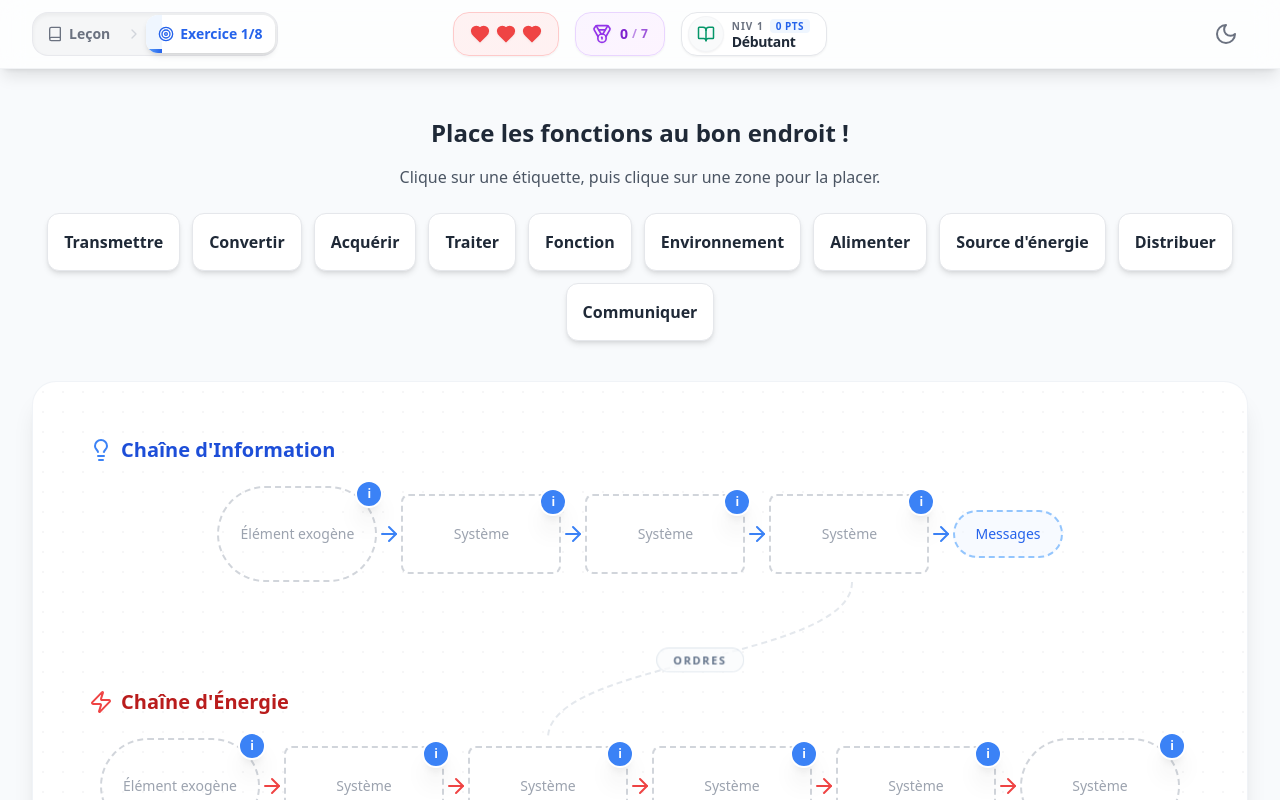
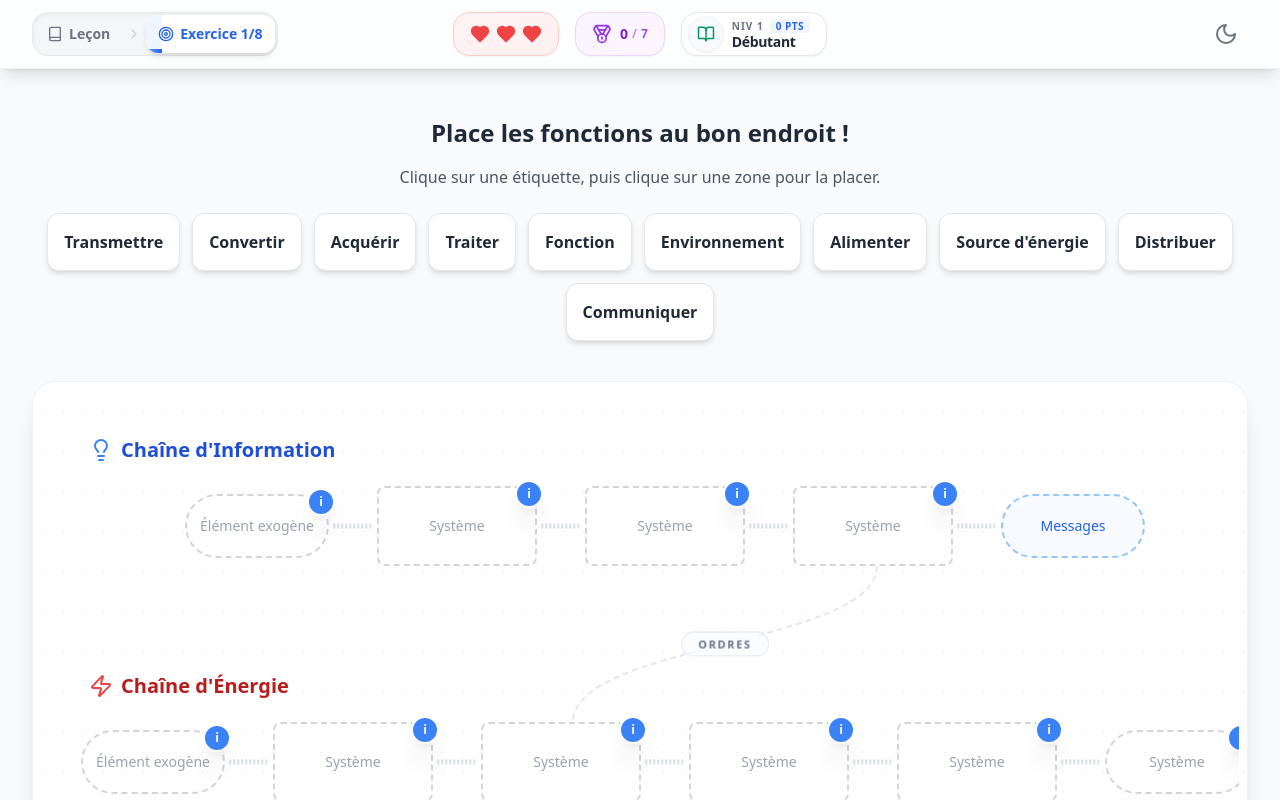
Before and after one commit to DavidT123456789/chaine-info-energie, a Next.js app: page / in a window 1280 px wide. Both pictures are taken after a click on the button "Exercices". Shown: the top 800 px of the page. Built offline with nearby package versions, Linux system fonts and the light colour scheme.

Commit message:
feat: refine visual feedback chains and add cache cleanup to launch script
- Update ChainArrows with dynamic activation when chains are complete\n- Refine styling for drop zones and external elements (Messages)\n- Add .next directory cleanup to lancer-app.bat to prevent build errors

```diff
--- a/components/chaines-info-energie.tsx
+++ b/components/chaines-info-energie.tsx
@@ -102,12 +102,54 @@ const ElementCard = ({ element, isUsed = false, isSelected, darkMode, onClick }:
   )
 }
 
-const ChainArrows = ({ chainType }: { chainType: string }) => {
-  const arrowColor = chainType === "info" ? "text-blue-500" : "text-red-500"
+const ChainArrows = ({ chainType, isActive, darkMode }: { chainType: string, isActive: boolean, darkMode: boolean }) => {
+  const isInfo = chainType === "info"
 
   return (
-    <div className="flex justify-center items-center">
-      <ArrowRight className={`w-6 h-6 ${arrowColor}`} />
+    <div className="flex justify-center items-center w-8 sm:w-10 mx-1 h-8 relative">
+      <svg width="100%" height="100%" viewBox="0 0 100 20" preserveAspectRatio="none" className="pointer-events-none overflow-visible absolute top-1/2 -translate-y-1/2 z-10">
+        <defs>
+          <linearGradient id={`flow-arrow-${chainType}`} x1="0%" y1="0%" x2="100%" y2="0%">
+            <stop offset="0%" stopColor={isInfo ? (darkMode ? "#3b82f6" : "#2563eb") : (darkMode ? "#ef4444" : "#dc2626")} />
+            <stop offset="100%" stopColor={isInfo ? (darkMode ? "#8b5cf6" : "#7c3aed") : (darkMode ? "#f97316" : "#ea580c")} />
+          </linearGradient>
+          <filter id={`glow-arrow-${chainType}`} x="-20%" y="-50%" width="140%" height="200%">
+            <feGaussianBlur stdDeviation="3" result="coloredBlur"/>
+            <feMerge>
+              <feMergeNode in="coloredBlur"/>
+              <feMergeNode in="SourceGraphic"/>
+            </feMerge>
+          </filter>
+        </defs>
+
+        {/* Static dashed cable */}
+        <path
+          d="M 0 10 L 100 10"
+          fill="none"
+          stroke={darkMode ? "rgba(148,163,184,0.15)" : "rgba(148,163,184,0.3)"}
+          strokeWidth="3"
+          strokeDasharray="6 4"
+        />
+
+        {/* Active glowing cable */}
+        {isActive && (
+          <>
+            <path
+              d="M 0 10 L 100 10"
+              fill="none"
+              stroke={`url(#flow-arrow-${chainType})`}
+              strokeWidth="4"
+              filter={`url(#glow-arrow-${chainType})`}
+              className="transition-opacity duration-500"
+            />
+            {/* Particle */}
+            <circle r="4" fill="white" filter={`url(#glow-arrow-${chainType})`}>
+              <animateMotion dur="1s" repeatCount="indefinite" path="M 0 10 L 100 10" rotate="auto" />
+              <animate attributeName="opacity" values="0;1;1;0" dur="1s" repeatCount="indefinite" />
+            </circle>
+          </>
+        )}
+      </svg>
     </div>
   )
 }
@@ -1261,10 +1303,10 @@ const ChainesInfoEnergie = () => {
 
     // Forme différente pour les éléments exogènes et la fonction
     if (isExogenous) {
-      zoneClasses += "w-40 h-24 rounded-full border-2 border-dashed "
+      zoneClasses += "w-36 h-16 rounded-full border-2 border-dashed "
       zoneClasses += darkMode ? "bg-transparent " : "bg-transparent "
     } else if (isFunction) {
-      zoneClasses += "w-40 h-24 rounded-full border-2 border-dashed "
+      zoneClasses += "w-36 h-16 rounded-full border-2 border-dashed "
       zoneClasses += darkMode ? "bg-gray-800 " : "bg-white "
     } else {
       zoneClasses += "w-40 h-20 rounded-lg border-2 border-dashed "
@@ -1732,15 +1774,15 @@ const ChainesInfoEnergie = () => {
                         </div>
                         <div className="flex justify-center items-center chain-responsive">
                           {renderDropZone("info", 0)}
-                          <ChainArrows chainType="info" />
+                          <ChainArrows chainType="info" isActive={lessonChains.info.every((el) => el !== null)} darkMode={darkMode} />
                           {renderDropZone("info", 1)}
-                          <ChainArrows chainType="info" />
+                          <ChainArrows chainType="info" isActive={lessonChains.info.every((el) => el !== null)} darkMode={darkMode} />
                           {renderDropZone("info", 2)}
-                          <ChainArrows chainType="info" />
+                          <ChainArrows chainType="info" isActive={lessonChains.info.every((el) => el !== null)} darkMode={darkMode} />
                           {renderDropZone("info", 3)}
-                          <ChainArrows chainType="info" />
+                          <ChainArrows chainType="info" isActive={lessonChains.info.every((el) => el !== null)} darkMode={darkMode} />
                           {/* Messages — external output element */}
-                          <div className={`flex-shrink-0 px-5 py-3 rounded-full border-2 border-dashed text-sm font-medium transition-colors duration-300 ${
+                          <div className={`w-36 h-16 flex items-center justify-center flex-shrink-0 rounded-full border-2 border-dashed text-sm font-medium transition-colors duration-300 ${
                             darkMode ? "border-blue-700/50 text-blue-400 bg-blue-950/30" : "border-blue-300 text-blue-600 bg-blue-50/50"
                           }`}>
                             Messages
@@ -1761,15 +1803,15 @@ const ChainesInfoEnergie = () => {
                         </div>
                         <div className="flex justify-center items-center chain-responsive">
                           {renderDropZone("energy", 0)}
-                          <ChainArrows chainType="energy" />
+                          <ChainArrows chainType="energy" isActive={lessonChains.energy.every((el) => el !== null)} darkMode={darkMode} />
                           {renderDropZone("energy", 1)}
-                          <ChainArrows chainType="energy" />
+                          <ChainArrows chainType="energy" isActive={lessonChains.energy.every((el) => el !== null)} darkMode={darkMode} />
                           {renderDropZone("energy", 2)}
-                          <ChainArrows chainType="energy" />
+                          <ChainArrows chainType="energy" isActive={lessonChains.energy.every((el) => el !== null)} darkMode={darkMode} />
                           {renderDropZone("energy", 3)}
-                          <ChainArrows chainType="energy" />
+                          <ChainArrows chainType="energy" isActive={lessonChains.energy.every((el) => el !== null)} darkMode={darkMode} />
                           {renderDropZone("energy", 4)}
-                          <ChainArrows chainType="energy" />
+                          <ChainArrows chainType="energy" isActive={lessonChains.energy.every((el) => el !== null)} darkMode={darkMode} />
                           {renderDropZone("energy", 5)}
                         </div>
                       </div>
@@ -1833,15 +1875,15 @@ const ChainesInfoEnergie = () => {
                         </div>
                         <div className="flex justify-center items-center chain-responsive">
                           {renderDropZone("info", 0, true)}
-                          <ChainArrows chainType="info" />
+                          <ChainArrows chainType="info" isActive={exercises[currentExercise].elements.filter((el: any) => el.chain === "info").every((el: any) => completedExercises.includes(`${currentExercise}-${el.name}`))} darkMode={darkMode} />
                           {renderDropZone("info", 1, true)}
-                          <ChainArrows chainType="info" />
+                          <ChainArrows chainType="info" isActive={exercises[currentExercise].elements.filter((el: any) => el.chain === "info").every((el: any) => completedExercises.includes(`${currentExercise}-${el.name}`))} darkMode={darkMode} />
                           {renderDropZone("info", 2, true)}
-                          <ChainArrows chainType="info" />
+                          <ChainArrows chainType="info" isActive={exercises[currentExercise].elements.filter((el: any) => el.chain === "info").every((el: any) => completedExercises.includes(`${currentExercise}-${el.name}`))} darkMode={darkMode} />
                           {renderDropZone("info", 3, true)}
-                          <ChainArrows chainType="info" />
+                          <ChainArrows chainType="info" isActive={exercises[currentExercise].elements.filter((el: any) => el.chain === "info").every((el: any) => completedExercises.includes(`${currentExercise}-${el.name}`))} darkMode={darkMode} />
                           {/* Messages — external output element */}
-                          <div className={`flex-shrink-0 px-5 py-3 rounded-full border-2 border-dashed text-sm font-medium transition-colors duration-300 ${
+                          <div className={`w-36 h-16 flex items-center justify-center flex-shrink-0 rounded-full border-2 border-dashed text-sm font-medium transition-colors duration-300 ${
                             darkMode ? "border-blue-700/50 text-blue-400 bg-blue-950/30" : "border-blue-300 text-blue-600 bg-blue-50/50"
                           }`}>
                             Messages
@@ -1866,15 +1908,15 @@ const ChainesInfoEnergie = () => {
                         </div>
                         <div className="flex justify-center items-center chain-responsive">
                           {renderDropZone("energy", 0, true)}
-                          <ChainArrows chainType="energy" />
+                          <ChainArrows chainType="energy" isActive={exercises[currentExercise].elements.filter((el: any) => el.chain === "energy").every((el: any) => completedExercises.includes(`${currentExercise}-${el.name}`))} darkMode={darkMode} />
                           {renderDropZone("energy", 1, true)}
-                          <ChainArrows chainType="energy" />
+                          <ChainArrows chainType="energy" isActive={exercises[currentExercise].elements.filter((el: any) => el.chain === "energy").every((el: any) => completedExercises.includes(`${currentExercise}-${el.name}`))} darkMode={darkMode} />
                           {renderDropZone("energy", 2, true)}
-                          <ChainArrows chainType="energy" />
+                          <ChainArrows chainType="energy" isActive={exercises[currentExercise].elements.filter((el: any) => el.chain === "energy").every((el: any) => completedExercises.includes(`${currentExercise}-${el.name}`))} darkMode={darkMode} />
                           {renderDropZone("energy", 3, true)}
-                          <ChainArrows chainType="energy" />
+                          <ChainArrows chainType="energy" isActive={exercises[currentExercise].elements.filter((el: any) => el.chain === "energy").every((el: any) => completedExercises.includes(`${currentExercise}-${el.name}`))} darkMode={darkMode} />
                           {renderDropZone("energy", 4, true)}
-                          <ChainArrows chainType="energy" />
+                          <ChainArrows chainType="energy" isActive={exercises[currentExercise].elements.filter((el: any) => el.chain === "energy").every((el: any) => completedExercises.includes(`${currentExercise}-${el.name}`))} darkMode={darkMode} />
                           {renderDropZone("energy", 5, true)}
                         </div>
                       </div>
```
Also changed, not shown: 1 other file (tests, documents, lock files or other folders).
